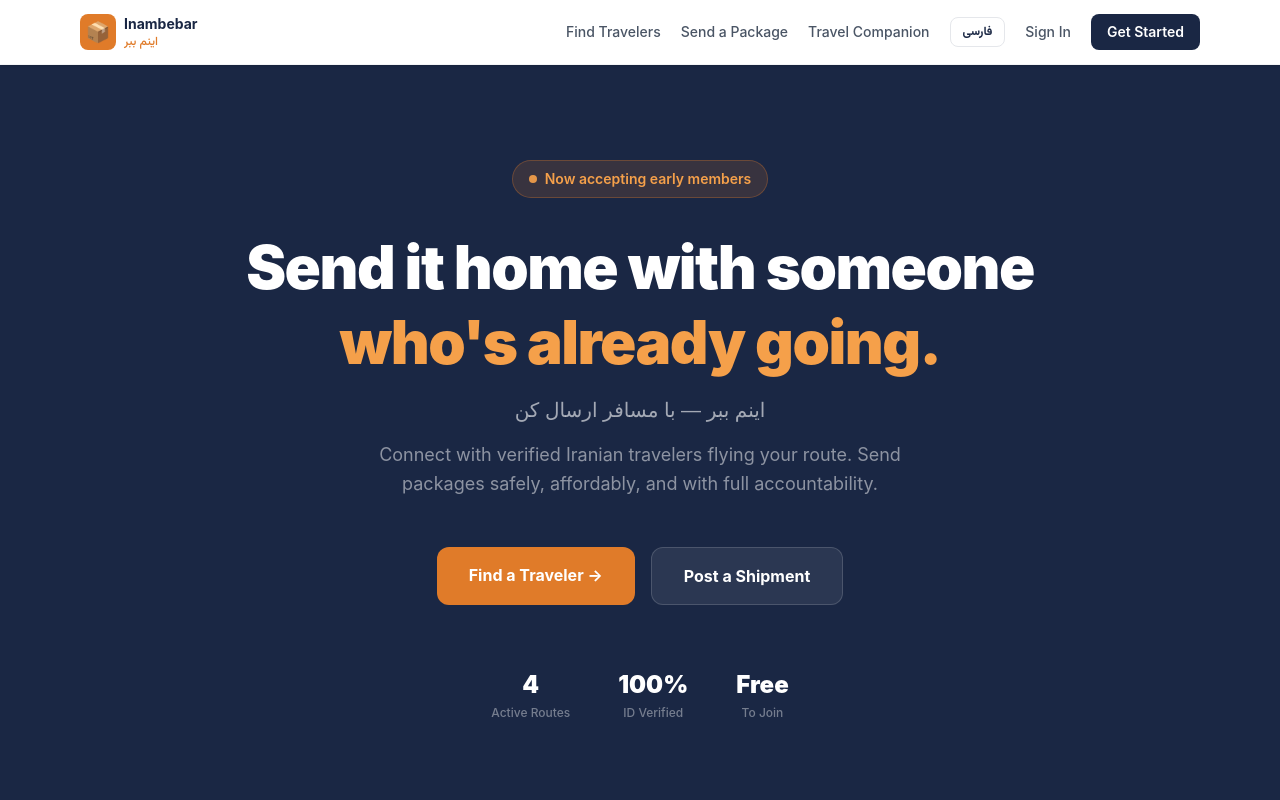
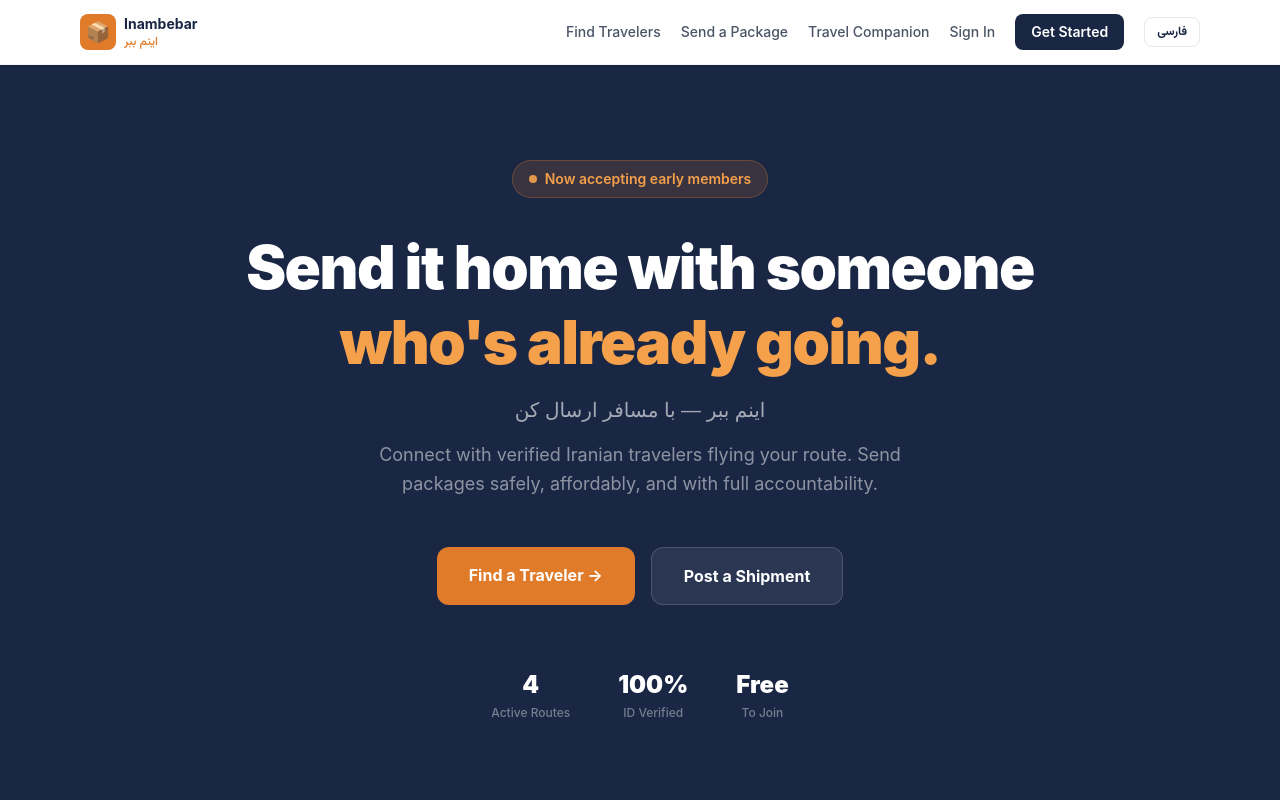
Before and after one commit to vambamdan/inambebar-platform, a Next.js app: page / in a window 1280 px wide. Shown: the top 800 px of the page. Built offline with nearby package versions, Linux system fonts and the light colour scheme; no server answers.

Commit message:
"move-language-toggle-to-far-right-of-navbar"

```diff
--- a/components/Navbar.js
+++ b/components/Navbar.js
@@ -52,14 +52,6 @@ export default function Navbar() {
             {t.travelCompanion}
           </Link>
 
-          {/* Language Toggle */}
-          <button
-            onClick={toggleLang}
-            className="text-xs font-bold px-3 py-1.5 rounded-lg border border-gray-200 hover:border-amber-400 transition-colors"
-            style={{color: '#1A2744', fontFamily: lang === 'en' ? "'Vazirmatn', sans-serif" : 'inherit'}}>
-            {lang === 'en' ? 'فارسی' : 'English'}
-          </button>
-
           {user ? (
             <>
               <Link href="/dashboard" className="text-sm font-medium text-gray-600 hover:text-amber-600 transition-colors">
@@ -90,6 +82,14 @@ export default function Navbar() {
               </Link>
             </>
           )}
+
+          {/* Language Toggle — far right */}
+          <button
+            onClick={toggleLang}
+            className="text-xs font-bold px-3 py-1.5 rounded-lg border border-gray-200 hover:border-amber-400 transition-colors"
+            style={{color: '#1A2744', fontFamily: lang === 'en' ? "'Vazirmatn', sans-serif" : 'inherit'}}>
+            {lang === 'en' ? 'فارسی' : 'English'}
+          </button>
         </div>
 
         {/* Mobile: lang toggle + hamburger */}
```
